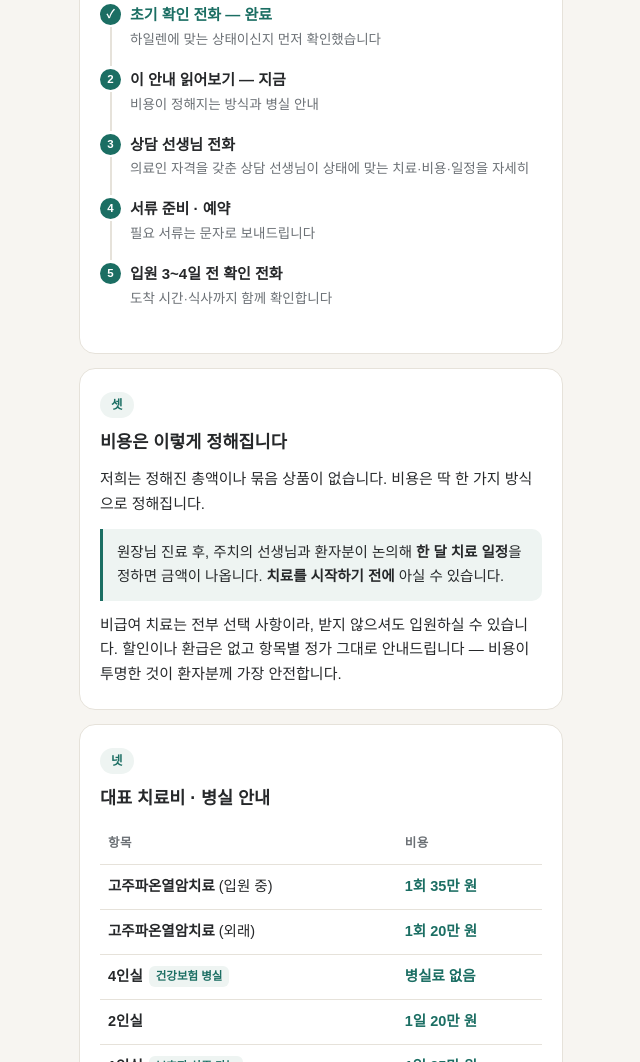
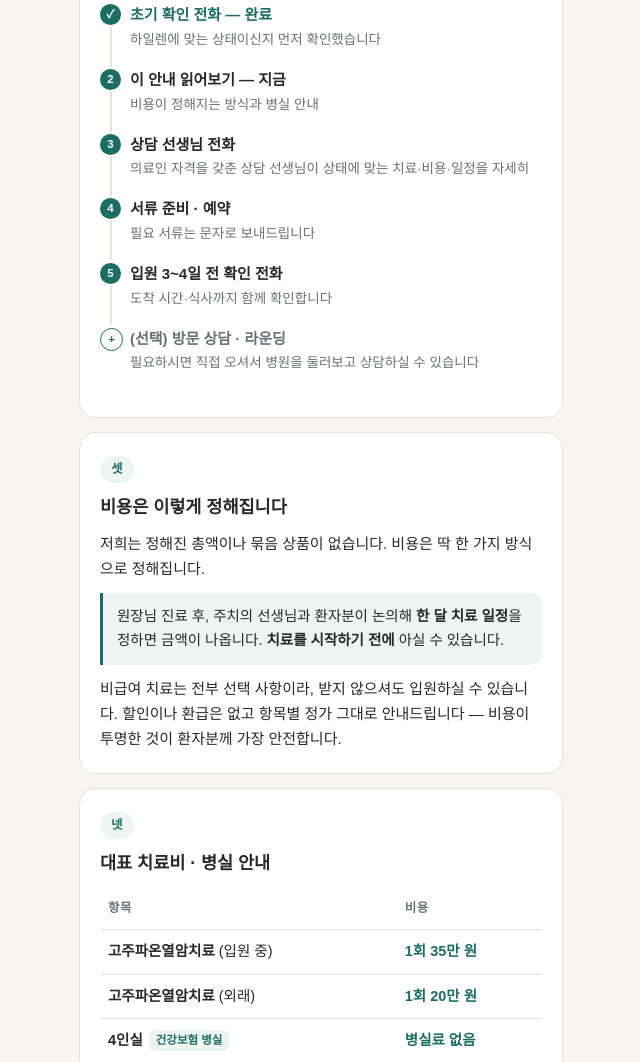
Before and after one commit to 1show-design/heilen_new, a plain HTML site: page index.html in a window 1280 px wide. Shown: the part 751-1813 px from the top of the page, without its empty margins (319-959 px from the left). Drawn offline with Linux system fonts and the light colour scheme.

Commit message:
Add files via upload

```diff
--- a/index.html
+++ b/index.html
@@ -32,6 +32,8 @@
   ul.flow li b{display:block;font-size:15px}
   ul.flow li span{color:var(--sub);font-size:13.5px}
   ul.flow li.done b{color:var(--teal)}
+  ul.flow li.opt::before{background:#fff;color:var(--teal);border:1.5px solid var(--teal)}
+  ul.flow li.opt b{color:var(--sub)}
   table{width:100%;border-collapse:collapse;margin:10px 0 4px;font-size:14.5px}
   th,td{padding:10px 8px;border-bottom:1px solid var(--line);text-align:left;vertical-align:top}
   th{font-size:12.5px;color:var(--sub);font-weight:700;letter-spacing:.03em}
@@ -87,6 +89,7 @@
       <li data-n="3"><b>상담 선생님 전화</b><span>의료인 자격을 갖춘 상담 선생님이 상태에 맞는 치료·비용·일정을 자세히</span></li>
       <li data-n="4"><b>서류 준비 · 예약</b><span>필요 서류는 문자로 보내드립니다</span></li>
       <li data-n="5"><b>입원 3~4일 전 확인 전화</b><span>도착 시간·식사까지 함께 확인합니다</span></li>
+      <li data-n="+" class="opt"><b>(선택) 방문 상담 · 라운딩</b><span>필요하시면 직접 오셔서 병원을 둘러보고 상담하실 수 있습니다</span></li>
     </ul>
   </section>
 
```
